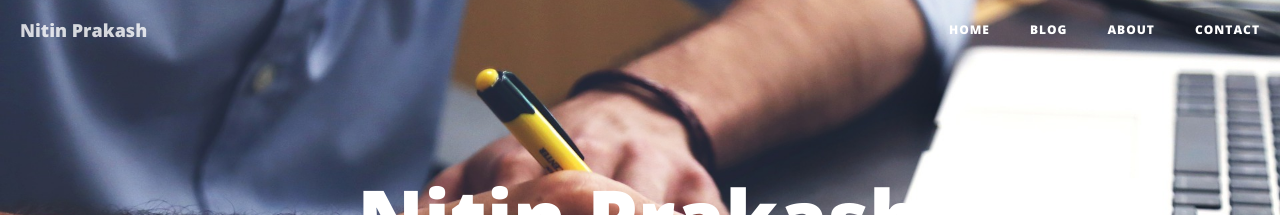
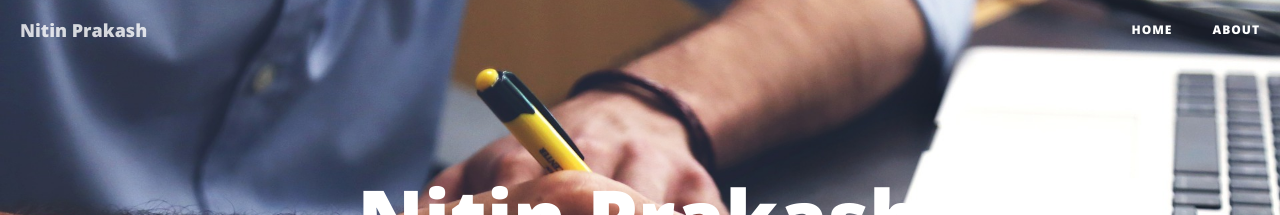
Before and after one commit to nitinprakash96/nitinprakash96.github.io, a Jekyll site: the page built from index.html, in a window 1280 px wide. Shown: the top 215 px of the page. Built offline with Jekyll 4.4.1, drawn with Linux system fonts in a browser that asks for light colours; nearby versions of some CDN libraries; the list of posts is cut into pages by our own code.

Commit message:
change navbar

```diff
--- a/_includes/nav.html
+++ b/_includes/nav.html
@@ -9,23 +9,17 @@
                 <span class="icon-bar"></span>
                 <span class="icon-bar"></span>
             </button>
-            <a class="navbar-brand" href="{{ site.baseurl }}/">{{ site.title }}</a>
+            <a class="navbar-brand" href="/">{{ site.title }}</a>
         </div>
 
         <!-- Collect the nav links, forms, and other content for toggling -->
         <div class="collapse navbar-collapse" id="bs-example-navbar-collapse-1">
             <ul class="nav navbar-nav navbar-right">
                 <li>
-                    <a href="{{ site.baseurl }}/">Home</a>
+                    <a href="/">Home</a>
                 </li>
                 <li>
-                  <a href="{{ site.baseurl }}/">Blog</a>
-                </li>
-                <li>
-                  <a {% if page.url contains 'about' %}class="current-page" {% endif %} href="{{ site.baseurl }}/about">About</a>
-                </li>
-                <li>
-                  <a {% if page.url contains 'contact' %}class="current-page" {% endif %} href="{{ site.baseurl }}/contact">Contact</a>
+                  <a {% if page.url contains 'about' %}class="current-page" {% endif %} href="/about">About</a>
                 </li>
             </ul>
         </div>
```
